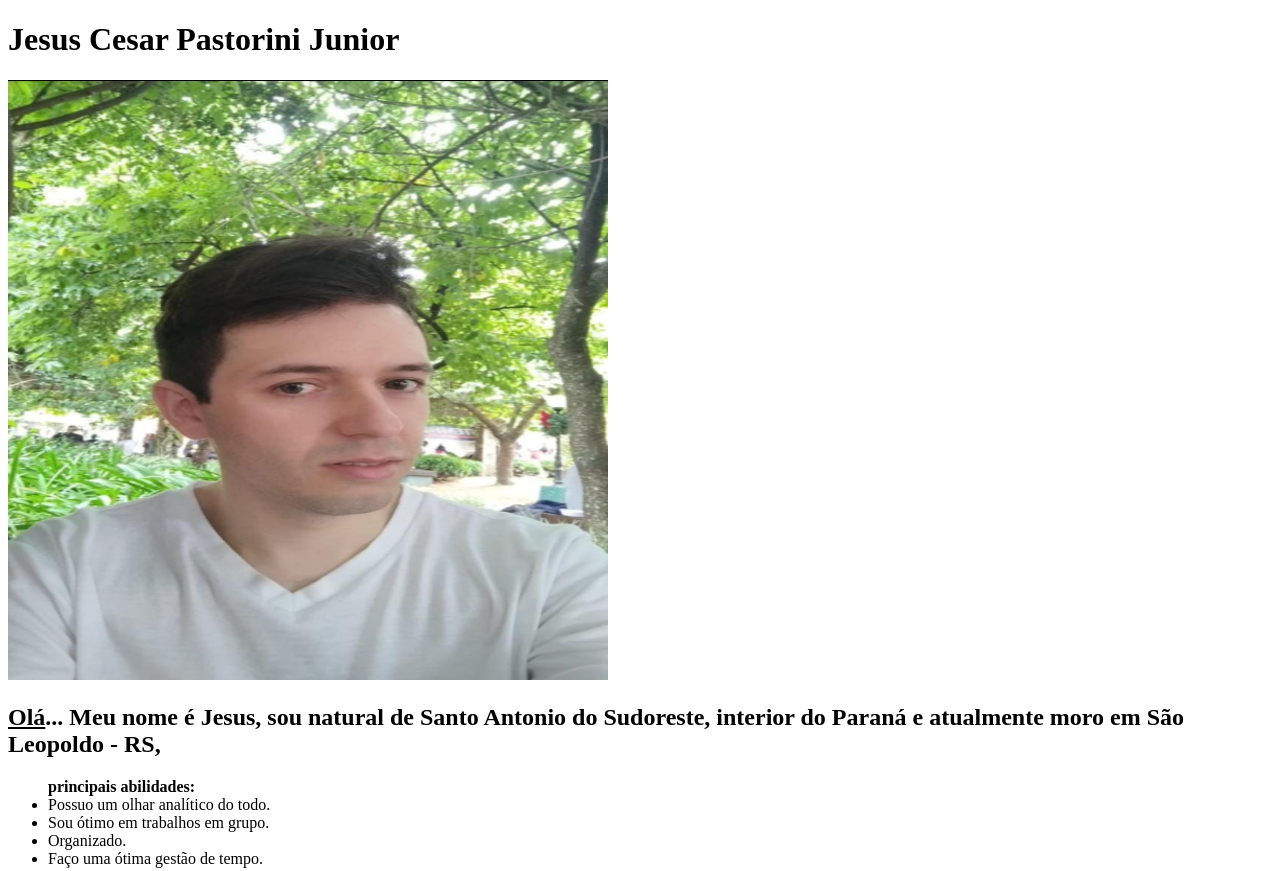
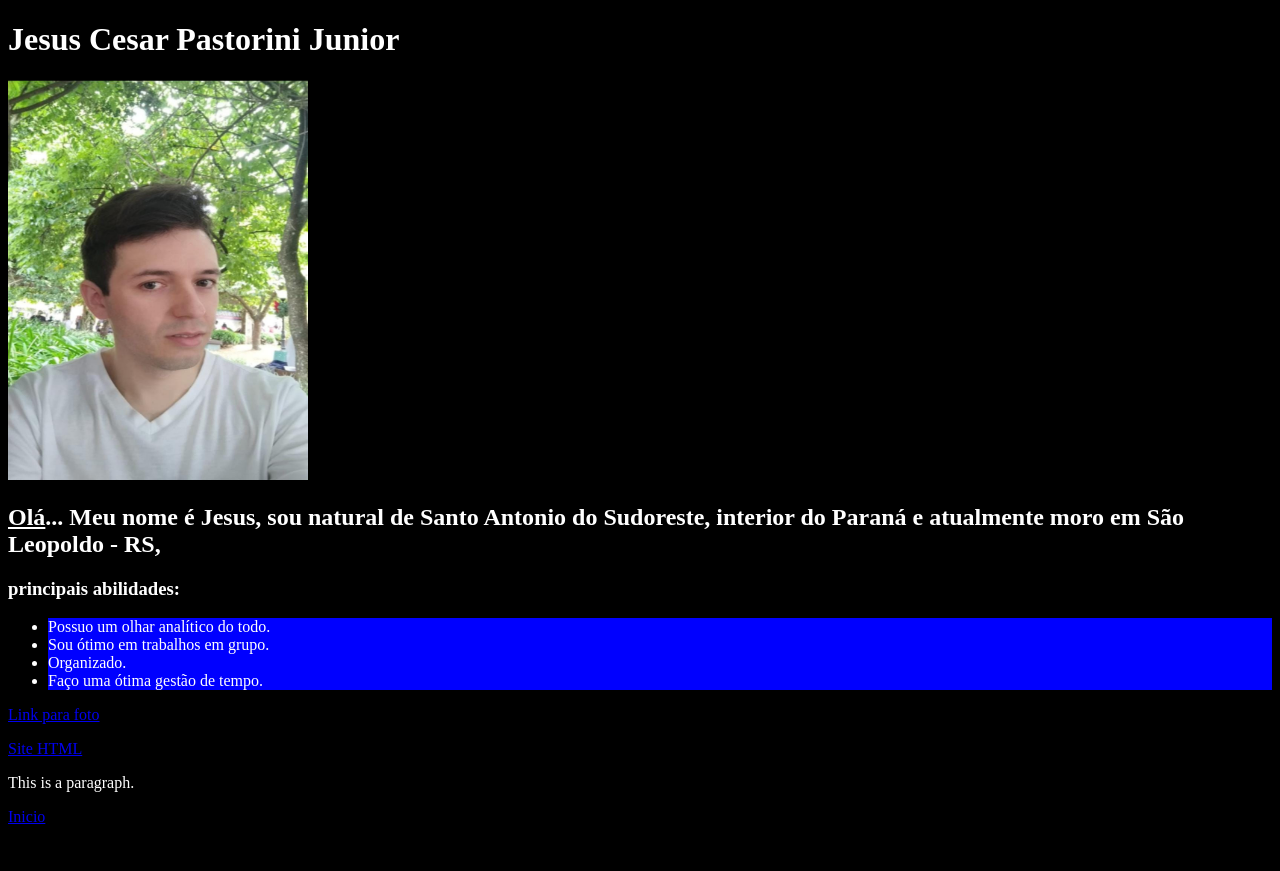
Before and after one commit to JesusPastorini/JesusPastorini.github.io, a plain HTML site: page index.html in a window 1280 px wide. Shown: the top 871 px of the page. After the commit the page ends 834 px from the top, so only its background shows below. Drawn offline with Linux system fonts and the light colour scheme.

Commit message:
iniciostyle

```diff
--- a/index.html
+++ b/index.html
@@ -10,15 +10,14 @@
 <body>
     <a name="inicio">
 <h1>Jesus Cesar Pastorini Junior</h1>
-<img src="img/WhatsApp Image 2023-01-09 at 15.50.57.jpg" width="600px" height="600" alt="estudante sorrindo">
+<img src="img/WhatsApp Image 2023-01-09 at 15.50.57.jpg" width="300px" height="400" alt="estudante sorrindo">
 <h2><u>Olá</u>... Meu nome é Jesus, sou natural de Santo Antonio do Sudoreste, interior do Paraná e atualmente moro em São Leopoldo - RS, </h2>
-
+<h3><strong>principais abilidades:</strong></h3>
 <ul>
-    <strong>principais abilidades:</strong>
-    <li class="abilidade1">Possuo um olhar analítico do todo.</li>
-    <li class="abilidade2">Sou ótimo em trabalhos em grupo.</li>
-    <li class="abilidade3">Organizado.</li>
-    <li class="abilidade4">Faço uma ótima gestão de tempo.</li>
+    <li class="abilidade">Possuo um olhar analítico do todo.</li>
+    <li class="abilidade">Sou ótimo em trabalhos em grupo.</li>
+    <li class="abilidade">Organizado.</li>
+    <li class="abilidade">Faço uma ótima gestão de tempo.</li>
 </ul>
 <p><a href="../JesusPastorini.github.io/img/WhatsApp Image 2023-01-09 at 15.50.57.jpg">Link para foto </a></p>
 <p><a target="_blank" href="https://www.w3schools.com/html/default.asp"> Site HTML</a></p>
--- a/style.css
+++ b/style.css
@@ -0,0 +1,7 @@
+body{
+    background-color: black;
+    color: white;
+}
+.abilidade {
+background-color: blue;
+}
```
